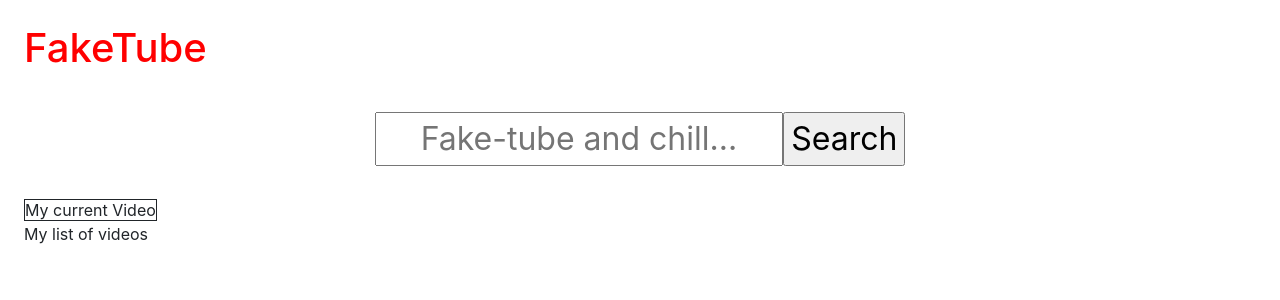
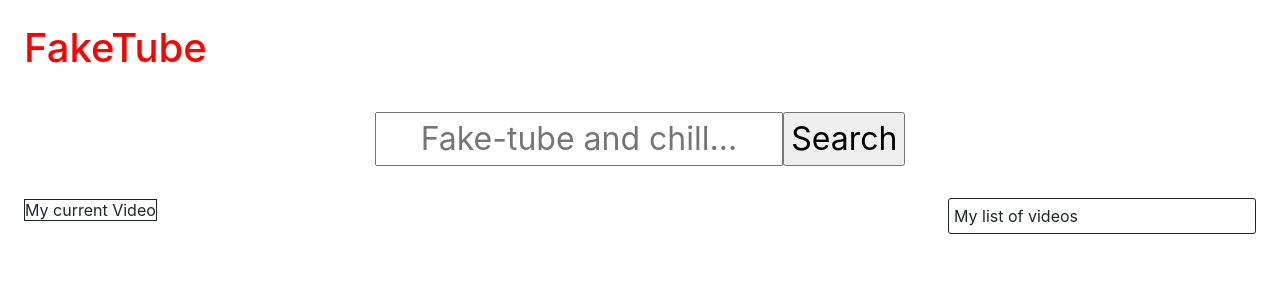
Before and after one commit to ashleywong678/fake-tube, a React (Create React App) app: page / in a window 1280 px wide. Shown: the top 300 px of the page. Built offline with nearby package versions, Linux system fonts and the light colour scheme.

Commit message:
made sure video array was coming in as props, and deconstructed video select function from parent

```diff
--- a/src/components/VideoList.js
+++ b/src/components/VideoList.js
@@ -1,10 +1,12 @@
 import React from 'react';
 import VideoListCard from './VideoListCard'
 
-const VideoList = () => {
+const VideoList = ({videos, handleVideoSelect}) => {
 
   return(
-    <div>My list of videos</div>
+    <span className='list'>
+      My list of videos
+    </span>
   )
 
 }
```
